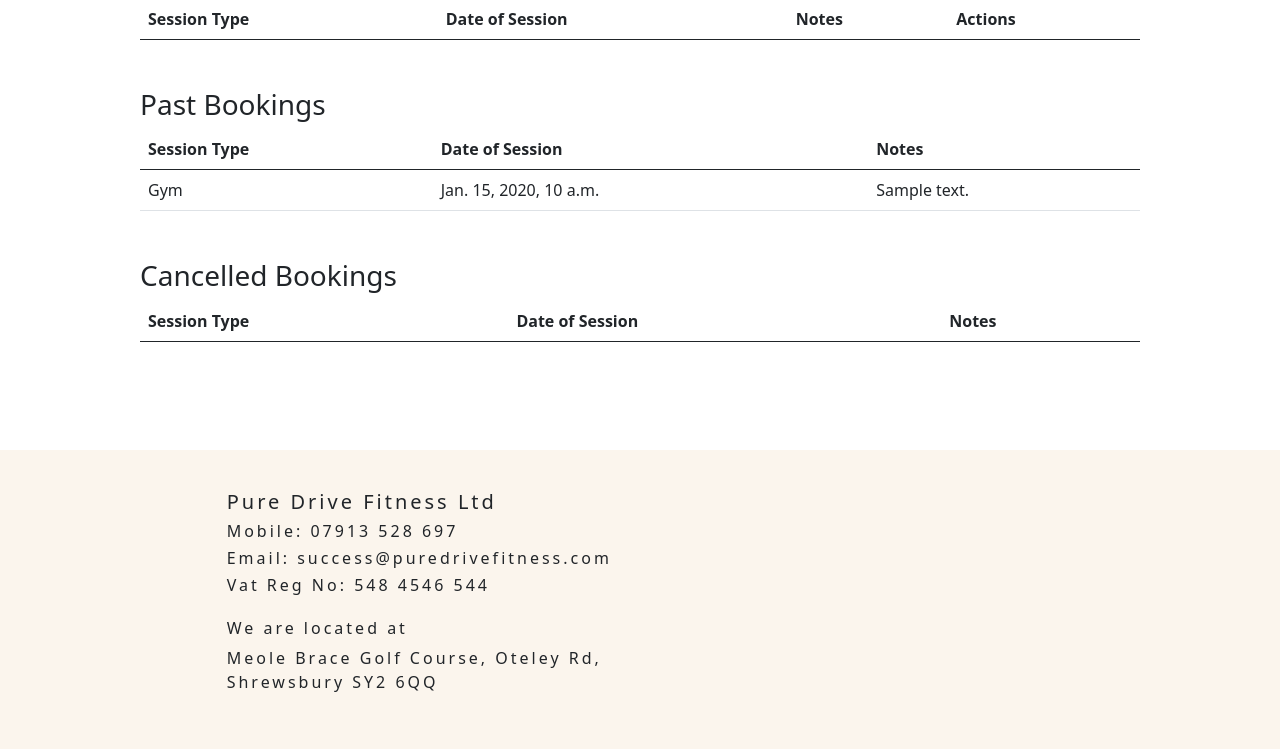
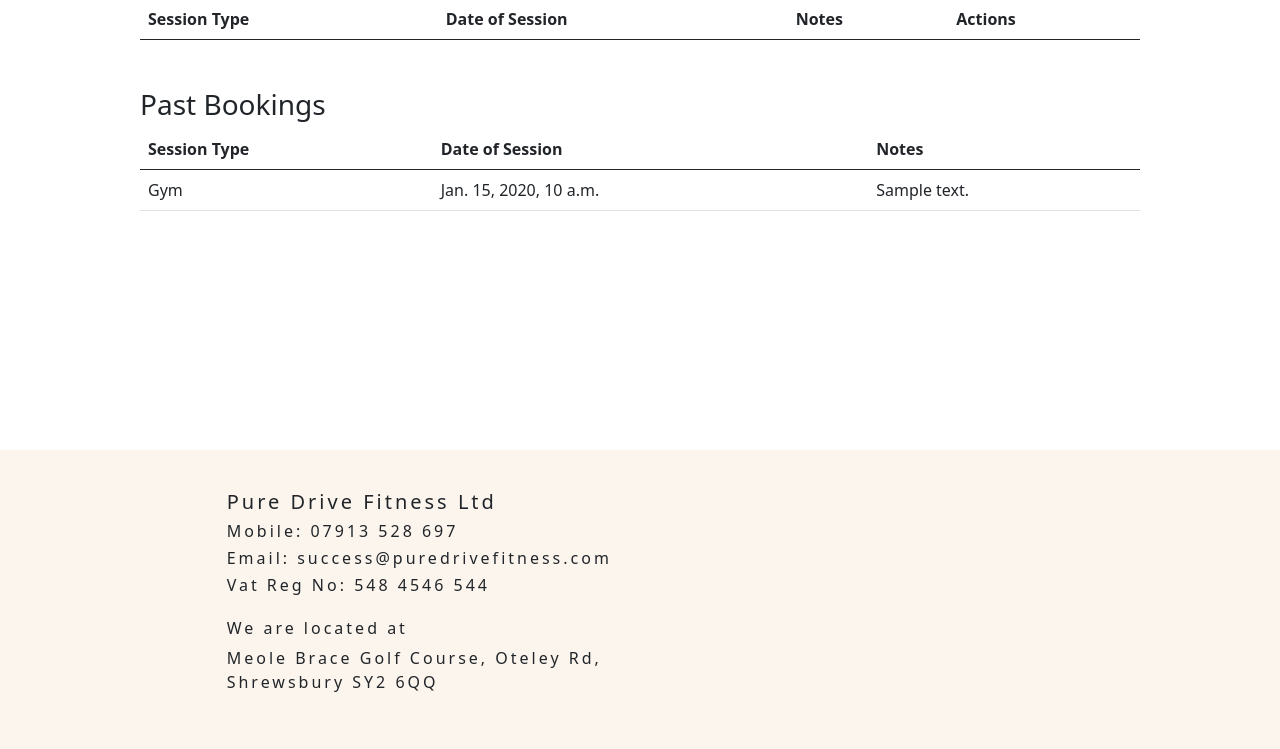
Before and after one commit to Spudos/PP4, a Django app: page /user-account/ in a window 1280 px wide. Shown: the part 640-1389 px from the top of the page. Run offline with Django 3.2, Linux system fonts and the light colour scheme; a user stored in the database is signed in; tables that the repository leaves empty hold one stand-in row (values such as "Sample post"); lists and menus that the app fills with data are empty; some libraries are stand-ins or nearby versions.

Commit message:
removed cancel status from bookings as not required

```diff
--- a/booking/admin.py
+++ b/booking/admin.py
@@ -5,9 +5,9 @@
 # Register your models here.
 @admin.register(Booking)
 class BookingAdmin(SummernoteModelAdmin):
-    list_display = ('session_type', 'user', 'cancelled', 'created_on')
+    list_display = ('session_type', 'user', 'created_on')
     search_fields = ['session_type', 'user']
-    list_filter = ('user', 'cancelled', 'created_on')
+    list_filter = ('user', 'created_on')
     summernote_field = ('notes')
 
 @admin.register(Sessions)
--- a/booking/models.py
+++ b/booking/models.py
@@ -20,7 +20,6 @@
     session_type = models.TextField(choices=SESSION_TYPE, default='Gym')
     notes = models.TextField()
     user = models.ForeignKey(User, on_delete=models.CASCADE)
-    cancelled = models.BooleanField(default=False)
     appointment = models.OneToOneField(Appointments, on_delete=models.DO_NOTHING)
     last_update = models.DateTimeField(auto_now=True)
     created_on = models.DateTimeField(auto_now_add=True)
--- a/welcome/templates/user_account.html
+++ b/welcome/templates/user_account.html
@@ -1,7 +1,4 @@
-{% extends 'base.html' %}
-{% load static %}
-
-{% block content %}
+{% extends 'base.html' %} {% load static %} {% block content %}
 
 <main>
   <div class="contact-page">
@@ -24,19 +21,29 @@
         </tr>
       </thead>
       <tbody>
-      {% for booking in user_future_bookings %}
+        {% for booking in user_future_bookings %}
         <tr>
           <td>{{ booking.session_type }}</td>
           <td>{{ booking.appointment.date_time }}</td>
           <td>{{ booking.notes|safe }}</td>
           <td>
-            <form method="post" action="{% url 'delete_booking' booking.id %}">
+            <form
+              id="deleteForm{{ booking.id }}"
+              method="post"
+              action="{% url 'delete_booking' booking.id %}"
+            >
               {% csrf_token %}
-              <button type="submit" class="btn btn-danger">Cancel Booking</button>
+              <button
+                type="button"
+                class="btn btn-danger"
+                onclick="confirmDelete({{ booking.id }})"
+              >
+                Cancel booking
+              </button>
             </form>
           </td>
         </tr>
-      {% endfor %}
+        {% endfor %}
       </tbody>
     </table>
 
@@ -50,36 +57,24 @@
         </tr>
       </thead>
       <tbody>
-      {% for booking in user_past_bookings %}
+        {% for booking in user_past_bookings %}
         <tr>
           <td>{{ booking.session_type }}</td>
           <td>{{ booking.appointment.date_time }}</td>
           <td>{{ booking.notes|safe }}</td>
         </tr>
-      {% endfor %}
-      </tbody>
-    </table>
-
-    <h3>Cancelled Bookings</h3>
-    <table class="table mb-5">
-      <thead>
-        <tr>
-          <th scope="col">Session Type</th>
-          <th scope="col">Date of Session</th>
-          <th scope="col">Notes</th>
-        </tr>
-      </thead>
-      <tbody>
-      {% for booking in user_cancelled_bookings %}
-        <tr>
-          <td>{{ booking.session_type }}</td>
-          <td>{{ booking.appointment.date_time }}</td>
-          <td>{{ booking.notes|safe }}</td>
-        </tr>
-      {% endfor %}
+        {% endfor %}
       </tbody>
     </table>
   </div>
 </main>
 
+<script>
+  function confirmDelete(bookingId) {
+    if (confirm("Are you sure you want to delete this booking?")) {
+      document.getElementById("deleteForm" + bookingId).submit();
+    }
+  }
+</script>
+
 {% endblock content %}
--- a/welcome/views.py
+++ b/welcome/views.py
@@ -18,13 +18,12 @@
 
 def user_account(request):
     user_bookings = Booking.objects.filter(user=request.user)
-    user_past_bookings = user_bookings.filter(cancelled=False, appointment__date_time__lt=date.today())
-    user_future_bookings = user_bookings.filter(cancelled=False, appointment__date_time__gt=date.today())
-    user_cancelled_bookings = user_bookings.filter(cancelled=True)
+    user_past_bookings = user_bookings.filter(appointment__date_time__lt=date.today())
+    user_future_bookings = user_bookings.filter(appointment__date_time__gt=date.today())
+
 
     return render(request, 'user_account.html', {
         'user_bookings': user_bookings,
-        'user_cancelled_bookings': user_cancelled_bookings,
         'user_past_bookings': user_past_bookings,
         'user_future_bookings': user_future_bookings
     })
```
Also changed, not shown: booking/migrations/0016_remove_booking_cancelled.py (added).
